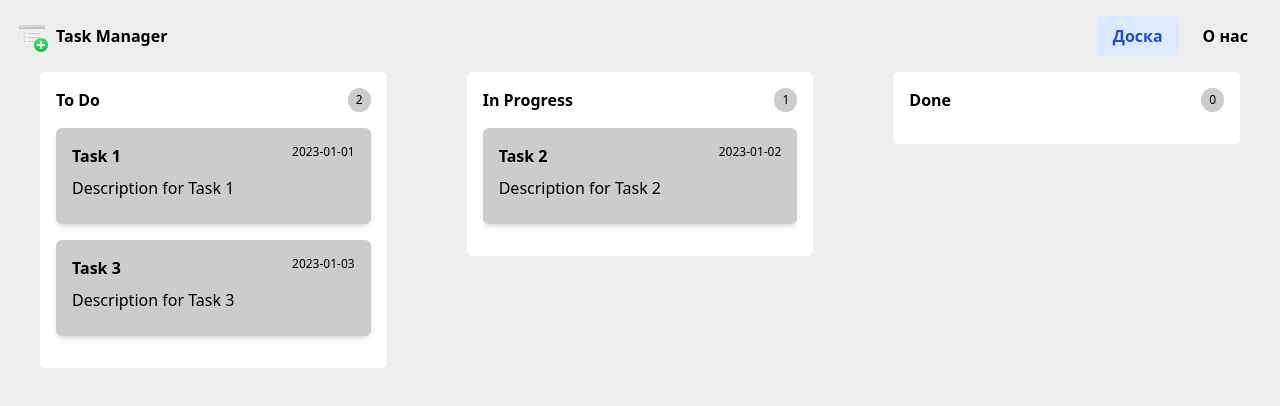
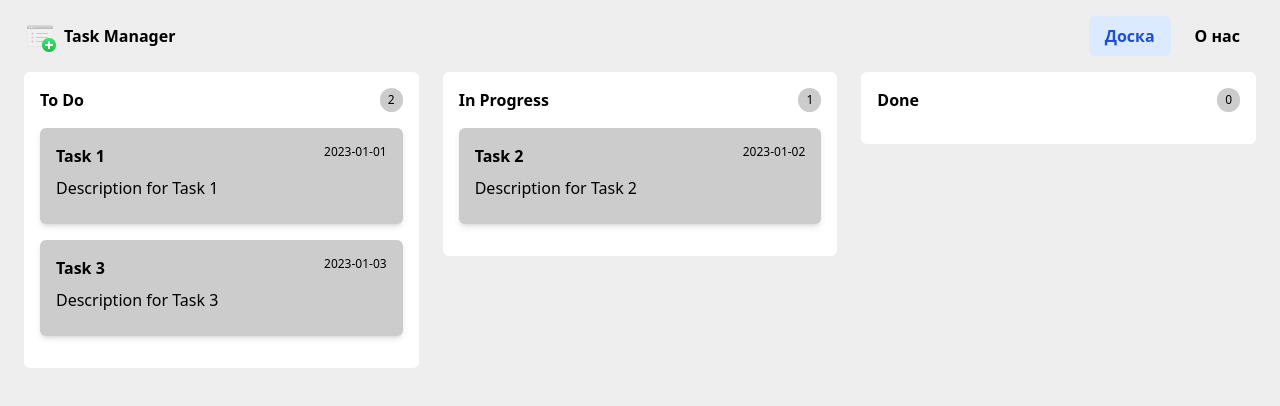
Before and after one commit to DimasAnanas-coder/kanban-board, a React (Vite) app in the folder frontend/: page /board in a window 1280 px wide. Shown: the top 406 px of the page. Built offline with nearby package versions, Linux system fonts and the light colour scheme.

Commit message:
UPD(front): исправлены отступы, добавлены общие поля проекта

```diff
--- a/frontend/src/App.jsx
+++ b/frontend/src/App.jsx
@@ -7,13 +7,15 @@ import './index.css';
 function App() {
   return (
     <BrowserRouter>
-      <NavBar />
       <div className="bg-primary">
-        <Routes>
-          { routes.map(({ path, page }) => (
-            <Route key={path} path={path} element={page} />
-          ))}
-        </Routes>
+        <div className='ml-6 mr-6'>
+          <NavBar />
+          <Routes>
+            { routes.map(({ path, page }) => (
+              <Route key={path} path={path} element={page} />
+            ))}
+          </Routes>
+        </div>
       </div>
 
     </BrowserRouter>
--- a/frontend/src/components/Column.jsx
+++ b/frontend/src/components/Column.jsx
@@ -11,7 +11,7 @@ export default function Column({ title, tasks }) {
     return (
         <div
             ref={setNodeRef}
-            className="container bg-secondary rounded-md pb-4 h-fit ml-10 mr-10 min-w-[200px] max-w-[600px]"
+            className="container bg-secondary rounded-md pb-4 h-fit min-w-[200px] max-w-[600px]"
         >
             <div className='m-4 text-text'>
                 <div className="flex justify-between mb-4">
--- a/frontend/src/components/NavBar.jsx
+++ b/frontend/src/components/NavBar.jsx
@@ -11,7 +11,7 @@ function NavBar() {
     const location = useLocation();
 
     return (
-        <nav className="bg-primary p-4">
+        <nav className="bg-primary pb-4 pt-4">
             <div className="flex justify-between items-center">
                 <Logo />
                     <div className="flex gap-2">
--- a/frontend/src/pages/Board.jsx
+++ b/frontend/src/pages/Board.jsx
@@ -40,7 +40,7 @@ export default function Board() {
 
     return (
         <DndContext {...dndContextProps}>
-            <div className="min-h-screen flex justify-center">
+            <div className="min-h-screen flex justify-between gap-6">
                 { COLUMN_TITLES.map((title) => (
                     <Column
                         key={title}
```
